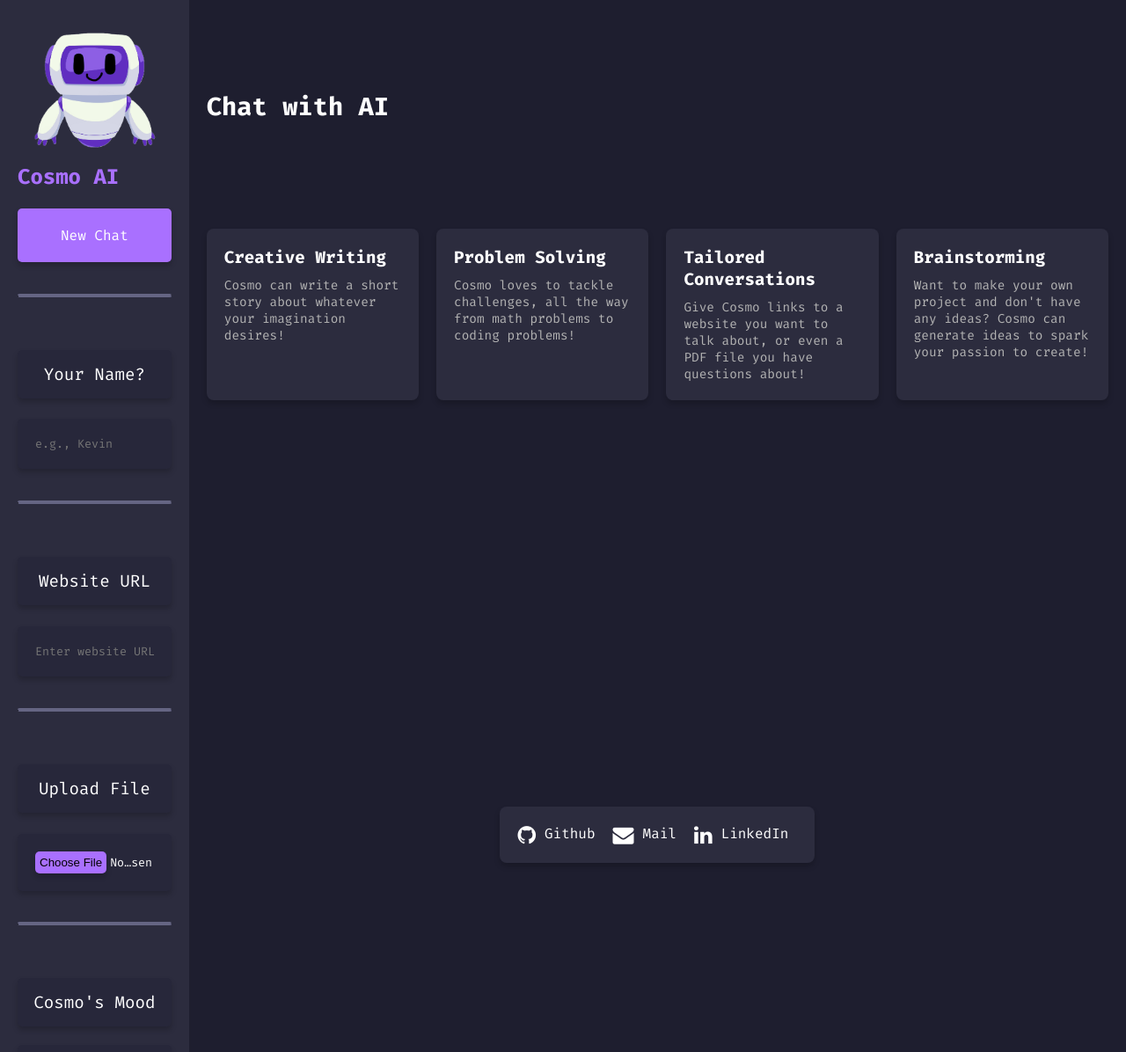
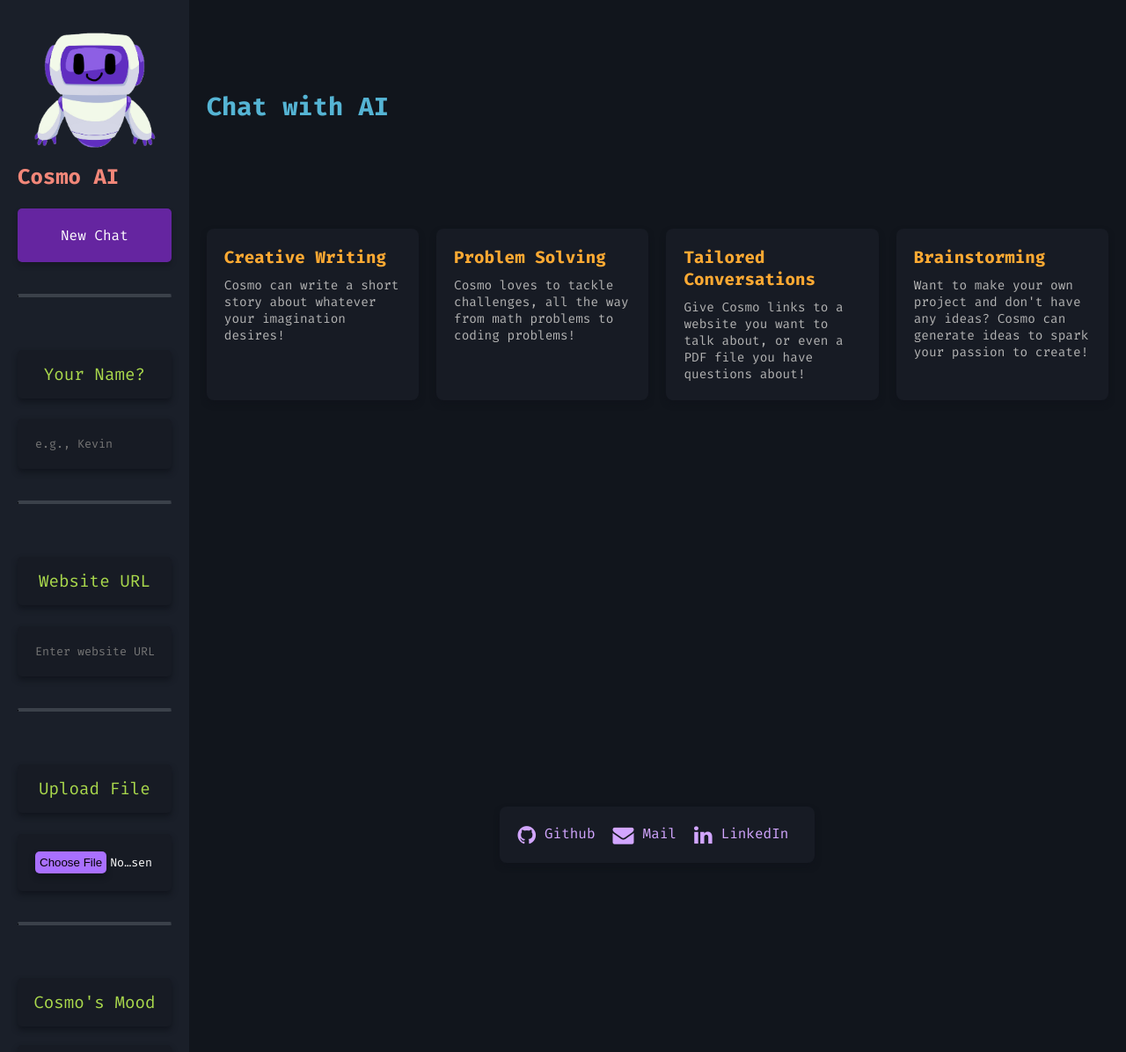
Before and after one commit to EthanGreatorex/CosmoAI, a Flask app: page / in a window 1280 px wide. Shown: the whole page at 88% size. Run offline with Flask 3, Linux system fonts and the light colour scheme.

Commit message:
Updated UI. Updated AI memory

```diff
--- a/ai_model.py
+++ b/ai_model.py
@@ -1,20 +1,20 @@
+# ai_model.py
 from groq import Groq
 
 GROQ_API_KEY = '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'
 
-def get_resp(prompt: str, context: str, prevchat: str, mood: str, name: str) -> str:
+def get_resp(prompt: str, context: str, prevchat: list, mood: str, name: str) -> str:
     client = Groq(api_key=GROQ_API_KEY)
 
-    print(name)
 
     instructions = {
         "role": "system",
-        "content": f"DETAILS ABOUT YOU: NAME -> Cosmo ,  THE NAME OF THE PERSON YOU ARE TALKING TO IS '{name}', . THEY ARE NOT CALLED 'Ethan' do not mention him AT ALL. The user may provide their name, if so, use that name to refer to them. If the user asks you about 'who made you' or 'your creator' refer to the creator as 'Ethan Greatorex' and refer them to the following website: https://ethangreatorex.github.io/EthanGreatorexPortfolio/ .Do not mention your previous conversations with 'Ethan'."
+        "content": f"DETAILS ABOUT YOU: NAME -> Cosmo, THE NAME OF THE PERSON YOU ARE TALKING TO IS '{name}'. THEY ARE NOT CALLED 'Ethan' do not mention him AT ALL. The user may provide their name, if so, use that name to refer to them. If the user asks you about 'who made you' or 'your creator' refer to the creator as 'Ethan Greatorex' and refer them to the following website: https://ethangreatorex.github.io/EthanGreatorexPortfolio/ . Do not mention your previous conversations with 'Ethan'."
     }
 
     user_message = {
         "role": "user",
-        "content": f"Here are some details about your response. Always refer back to the previous chats for more context and details such as a name if the user provided one. Make your response relate to the mood. Never swear. Make use of emojis and bullet points. PROMPT: {prompt}, CONTEXT: {context}, MOOD: {mood}, PREVIOUS CHATS: {prevchat}"
+        "content": f"Here are some details about your response. Always refer back to the previous chats for more context and details such as a name if the user provided one. You will receive a mood that you must tailor your language repsonse towards. Never swear. Make use of emojis and bullet points. PROMPT: {prompt}, CONTEXT: {context}, MOOD: {mood}, PREVIOUS CHATS: {prevchat}"
     }
 
     try:
--- a/app.py
+++ b/app.py
@@ -13,23 +13,23 @@ def index():
 
 @app.route('/clearcache', methods=['POST'])
 def clearcache():
-    if 'chat_history' not in session:
-        session['chat_history'] = []
-    else:
-        session['chat_history'] = []
+    session['chat_history'] = []
+    return jsonify({"status": "cleared"})
 
+@app.route('/get_chat_history', methods=['GET'])
+def get_chat_history():
+    return jsonify({"history": session.get('chat_history', [])})
 
 @app.route('/process', methods=['POST'])
 def process():
     prompt = request.form.get('prompt', 'no prompt')
     mood = request.form.get('mood', 'happy')
     context = request.form.get('context', '')
-    name = request.form.get('name','')
+    name = request.form.get('name', '')
     if name.strip() == '':
         name = 'Secret User'
     file = request.files.get('file')
 
-    # If a file is uploaded, convert it to text
     if file:
         filename = file.filename
         _, filename_extension = os.path.splitext(filename.lower())
@@ -40,23 +40,17 @@ def process():
         else:
             context = file.read().decode('utf-8')
 
-    # Store user messages and AI responses in the session
     if 'chat_history' not in session:
         session['chat_history'] = []
 
 
+    response, tokens_used, time_taken, model_used = get_resp(
+        prompt, context, session['chat_history'], mood, name
+    )
 
-
-    # Call the AI model
-    response, tokens_used, time_taken, model_used = get_resp(prompt, context, session['chat_history'], mood, name)
-
-
-    session['chat_history'].append({'user': prompt, 'context': context})
-
-    # Store AI response in the session
-    session['chat_history'].append({'ai': response})
-
-
+    session['chat_history'].append({'role': 'user', 'message': prompt})
+    session['chat_history'].append({'role': 'ai', 'message': response})
+    session.modified = True  # Ensure session updates persist
 
     response_html = mistune.html(response)
 
@@ -70,5 +64,6 @@ def process():
         "model_used": model_used,
     })
 
+
 if __name__ == '__main__':
     app.run(debug=True)
--- a/static/styles.css
+++ b/static/styles.css
@@ -11,24 +11,25 @@
 
 body {
     font-family: Arial, sans-serif;
-    background-color: #1e1e2f;
+    background-color: #11151c;
     color: #ffffff;
     display: flex;
     height: 100vh;
     overflow: hidden;
 }
 
+
 hr.rounded {
     margin-top: 3vh;
-    border-top: 0.3vh solid #68688a;
-    border-color: #656583;
+    border-top: 0.3vh solid #3b414a;
+    border-color: #3b414a;
     border-radius: 5px;
   }
 
 .new-chat-button{
     padding: 10px;
     font-size: 1rem;
-    background-color: #a970ff;
+    background-color: #6525a0;
     border-radius: 8px;
     padding: 20px;
     box-shadow: 0 4px 6px rgba(0, 0, 0, 0.2);
@@ -38,14 +39,14 @@ hr.rounded {
 }
 
 .new-chat-button:hover{
-    background-color: #9763e5;
+    background-color: #7635b3;
 
 }
 
 
 .sidebar {
     width: 250px;
-    background-color: #2c2c3e;
+    background-color: #1a1f29;
     display: flex;
     flex-direction: column;
     padding: 20px;
@@ -55,13 +56,13 @@ hr.rounded {
 }
 
 ::-webkit-scrollbar{
-    background-color: #656583;
+    background-color: #171b24;
     width: 0.3vw;
 }
 
 .sidebar h1 {
     font-size: 1.5rem;
-    color: #a970ff;
+    color: #f28779;
     margin-bottom: 20px;
 }
 
@@ -131,6 +132,7 @@ hr.rounded {
 }
 
 .top h1 {
+    color: #55b4d4;
     font-size: 1.8rem;
     margin-bottom: 10vh;
 }
@@ -145,23 +147,25 @@ hr.rounded {
 .contact-info{
     display: flex;
     gap: 10px;
-    background-color: #2c2c3e;
+    background-color: #171b24;
     border-radius: 8px;
     padding: 20px;
-    box-shadow: 0 4px 6px rgba(0, 0, 0, 0.2);
+    box-shadow: 0 4px 6px rgba(15, 19, 26,0.8);
     cursor: pointer;
 }
 
 .contact-info p{
+    color: #d2a6ff;
     margin-right: 10px;
 }
 
 .contact-info a{
-    color: white;
+    color: #d2a6ff;
     text-decoration: none;
 }
 
 .contact-info i{
+    color: #d2a6ff;
     font-size: 1.5rem;
 
 }
@@ -173,13 +177,14 @@ hr.rounded {
 }
 
 .card {
-    background-color: #2c2c3e;
+    background-color: #171b24;
     border-radius: 8px;
     padding: 20px;
-    box-shadow: 0 4px 6px rgba(0, 0, 0, 0.2);
+    box-shadow: 0 4px 6px rgba(15, 19, 26,0.8);
 }
 
 .card h3 {
+    color: #ffaa33;
     font-size: 1.2rem;
     margin-bottom: 10px;
 }
@@ -190,6 +195,7 @@ hr.rounded {
 }
 
 .mood-section p{
+    color: #aad94c;
     font-size: 1.2rem;
     margin-top: 5vh;
     text-align: center;
@@ -197,23 +203,25 @@ hr.rounded {
     grid-template-columns: 1fr;
     align-items: center;
     justify-content: center;
-    background-color: #27273a;
+    background-color: #171b24;
     border-radius: 8px;
     padding: 15px;
-    box-shadow: 0 4px 6px rgba(0, 0, 0, 0.2);
+    box-shadow: 0 4px 6px rgba(15, 19, 26,0.8);
     border: none; border-radius: 5px;
 }
 
 .mood-inputs{
-    background-color: #27273a;
+    background-color: #171b24;
     border-radius: 8px;
     padding: 15px;
-    box-shadow: 0 4px 6px rgba(0, 0, 0, 0.2);
+    box-shadow: 0 4px 6px rgba(15, 19, 26,0.8);
     border: none; border-radius: 5px;
 }
 
 .mood-section input{
     margin-bottom: 1vh;
+
+    accent-color: #7443c6;
 }
 .chat-section {
     display: flex;
@@ -369,15 +377,16 @@ hr.rounded {
 .url-upload-section label{
     font-size: 1.2rem;
     margin-top: 5vh;
+    color: #aad94c;
     text-align: center;
     display: grid;
     grid-template-columns: 1fr;
     align-items: center;
     justify-content: center;
-    background-color: #27273a;
+    background-color: #171b24;
     border-radius: 8px;
     padding: 15px;
-    box-shadow: 0 4px 6px rgba(0, 0, 0, 0.2);
+    box-shadow: 0 4px 6px rgba(15, 19, 26,0.8);
      border: none; border-radius: 5px;
 }
 
@@ -386,10 +395,10 @@ hr.rounded {
     width: 100%;
     color: white;
     padding: 7px;
-    background-color: #27273a;
+    background-color: #171b24;
     border-radius: 8px;
     padding: 20px;
-    box-shadow: 0 4px 6px rgba(0, 0, 0, 0.2);
+    box-shadow: 0 4px 6px rgba(15, 19, 26,0.8);
      border: none; border-radius: 5px;
 }
 
--- a/templates/index.html
+++ b/templates/index.html
@@ -9,6 +9,7 @@
     <link rel="stylesheet" href="{{ url_for('static', filename='styles.css') }}">
 </head>
 <body>
+
     <button class="toggle-sidebar" onclick="toggleSidebar()">☰ Menu</button>
 
 
@@ -72,7 +73,7 @@
             <div class="contact-info">
                 <i class="fa fa-github"></i>
                 <p><a href="https://github.com/EthanGreatorex">Github</a></p>
-                <i class="fa fa-envelope"></i>
+                <i class="fa fa-envelope" onclick="copyEmail();"></i>
                 <!-- TODO: ADD JAVASCRIPT TO COPY EMAIL TO CLIPBOARD -->
                 <p onclick="copyEmail();" id="copy-mail">Mail</p>
                 <i class="fa fa-linkedin"></i>
```
Also changed, not shown: other parts of static/styles.css (+15 -15 lines), static/script.js (+43 -55 lines), 1 other file.
